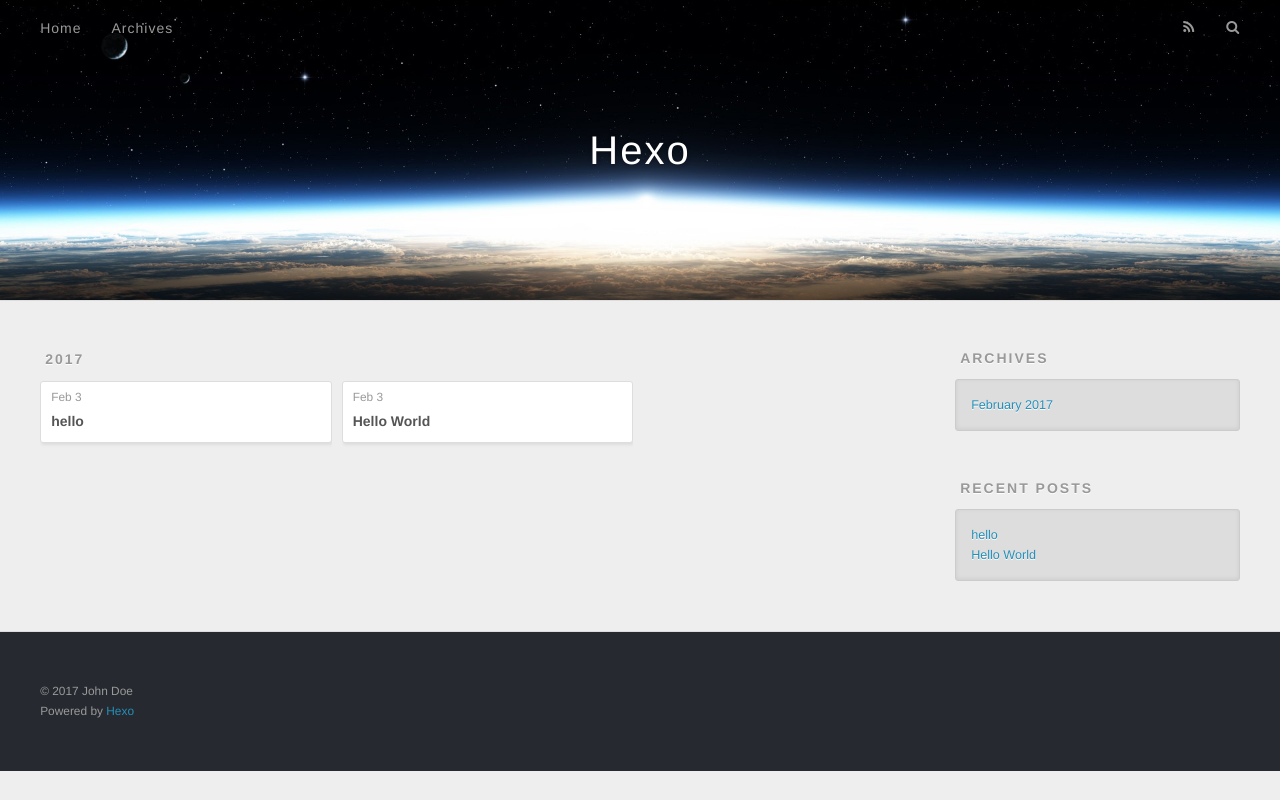
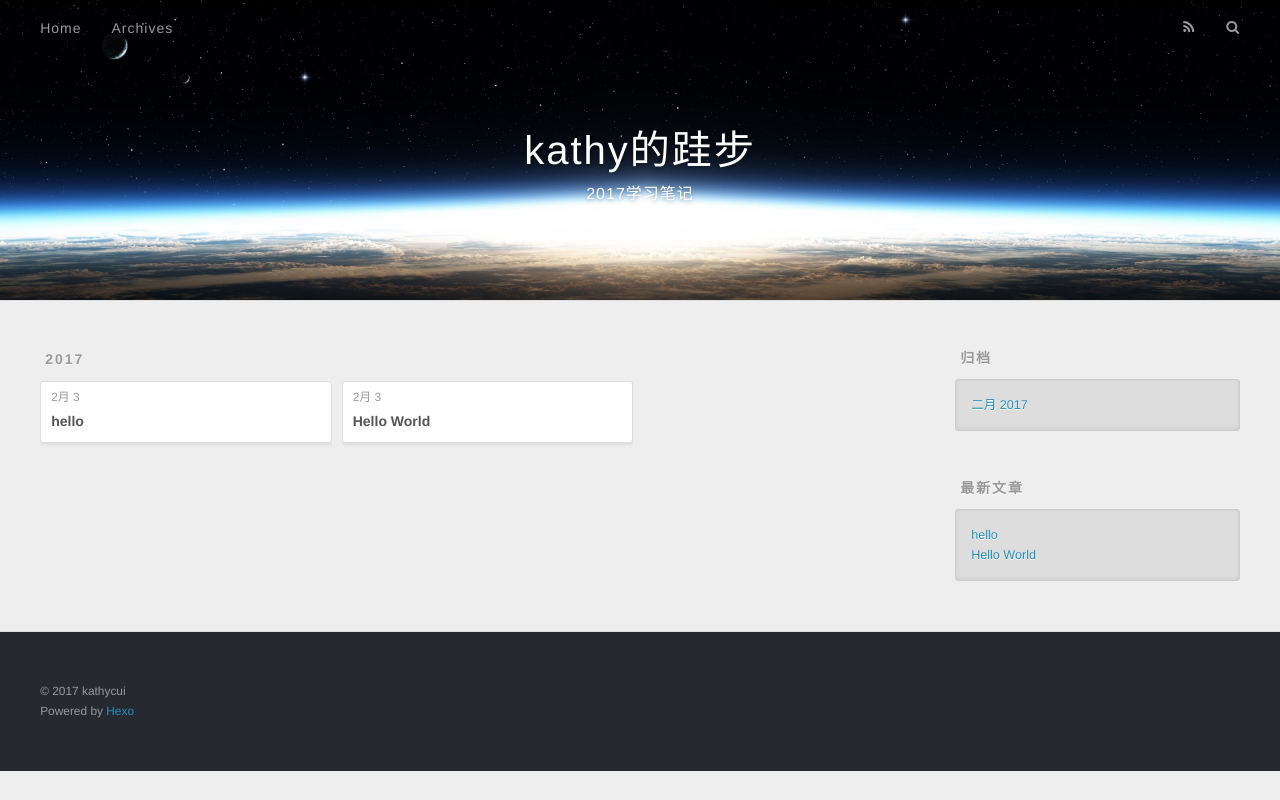
Before and after one commit to kathycui/kathycui.github.io, a plain HTML site: page archives/2017/02/index.html in a window 1280 px wide. Drawn offline with nearby package versions, Linux system fonts and the light colour scheme.

Commit message:
Site updated: 2017-02-03 18:44:25

```diff
--- a/archives/2017/02/index.html
+++ b/archives/2017/02/index.html
@@ -3,16 +3,19 @@
 <head>
   <meta charset="utf-8">
 
-  <title>Archives: 2017/2 | Hexo</title>
+  <title>归档: 2017/2 | kathy的跬步</title>
   <meta name="viewport" content="width=device-width, initial-scale=1, maximum-scale=1">
-  <meta property="og:type" content="website">
-<meta property="og:title" content="Hexo">
-<meta property="og:url" content="http://yoursite.com/archives/2017/02/index.html">
-<meta property="og:site_name" content="Hexo">
+  <meta name="description" content="start from zero">
+<meta property="og:type" content="website">
+<meta property="og:title" content="kathy的跬步">
+<meta property="og:url" content="http://kathycui.com/archives/2017/02/index.html">
+<meta property="og:site_name" content="kathy的跬步">
+<meta property="og:description" content="start from zero">
 <meta name="twitter:card" content="summary">
-<meta name="twitter:title" content="Hexo">
+<meta name="twitter:title" content="kathy的跬步">
+<meta name="twitter:description" content="start from zero">
 
-    <link rel="alternate" href="/atom.xml" title="Hexo" type="application/atom+xml">
+    <link rel="alternate" href="/atom.xml" title="kathy的跬步" type="application/atom+xml">
 
 
     <link rel="icon" href="/favicon.png">
@@ -33,8 +36,12 @@
   <div id="header-outer" class="outer">
     <div id="header-title" class="inner">
       <h1 id="logo-wrap">
-        <a href="/" id="logo">Hexo</a>
+        <a href="/" id="logo">kathy的跬步</a>
       </h1>
+
+        <h2 id="subtitle-wrap">
+          <a href="/" id="subtitle">2017学习笔记</a>
+        </h2>
 
     </div>
     <div id="header-inner" class="inner">
@@ -50,10 +57,10 @@
 
           <a id="nav-rss-link" class="nav-icon" href="/atom.xml" title="RSS Feed"></a>
 
-        <a id="nav-search-btn" class="nav-icon" title="Search"></a>
+        <a id="nav-search-btn" class="nav-icon" title="搜索"></a>
       </nav>
       <div id="search-form-wrap">
-        <form action="//google.com/search" method="get" accept-charset="UTF-8" class="search-form"><input type="search" name="q" results="0" class="search-form-input" placeholder="Search"><button type="submit" class="search-form-submit">&#xF002;</button><input type="hidden" name="sitesearch" value="http://yoursite.com"></form>
+        <form action="//google.com/search" method="get" accept-charset="UTF-8" class="search-form"><input type="search" name="q" results="0" class="search-form-input" placeholder="Search"><button type="submit" class="search-form-submit">&#xF002;</button><input type="hidden" name="sitesearch" value="http://kathycui.com"></form>
       </div>
     </div>
   </div>
@@ -76,7 +83,7 @@
   <div class="archive-article-inner">
     <header class="archive-article-header">
       <a href="/2017/02/03/hello/" class="archive-article-date">
-  <time datetime="2017-02-03T09:39:47.000Z" itemprop="datePublished">Feb 3</time>
+  <time datetime="2017-02-03T09:39:47.000Z" itemprop="datePublished">2月 3</time>
 </a>
 
 
@@ -95,7 +102,7 @@
   <div class="archive-article-inner">
     <header class="archive-article-header">
       <a href="/2017/02/03/hello-world/" class="archive-article-date">
-  <time datetime="2017-02-03T09:12:02.051Z" itemprop="datePublished">Feb 3</time>
+  <time datetime="2017-02-03T09:12:02.051Z" itemprop="datePublished">2月 3</time>
 </a>
 
 
@@ -126,9 +133,9 @@
 
 
   <div class="widget-wrap">
-    <h3 class="widget-title">Archives</h3>
+    <h3 class="widget-title">归档</h3>
     <div class="widget">
-      <ul class="archive-list"><li class="archive-list-item"><a class="archive-list-link" href="/archives/2017/02/">February 2017</a></li></ul>
+      <ul class="archive-list"><li class="archive-list-item"><a class="archive-list-link" href="/archives/2017/02/">二月 2017</a></li></ul>
     </div>
   </div>
 
@@ -136,7 +143,7 @@
 
 
   <div class="widget-wrap">
-    <h3 class="widget-title">Recent Posts</h3>
+    <h3 class="widget-title">最新文章</h3>
     <div class="widget">
       <ul>
 
@@ -160,7 +167,7 @@
 
   <div class="outer">
     <div id="footer-info" class="inner">
-      &copy; 2017 John Doe<br>
+      &copy; 2017 kathycui<br>
       Powered by <a href="http://hexo.io/" target="_blank">Hexo</a>
     </div>
   </div>
```
Also changed, not shown: 2017/02/03/hello-world/index.html (+16 -12 lines), 2017/02/03/hello/index.html (+16 -12 lines), archives/2017/index.html (+23 -16 lines), archives/index.html (+23 -16 lines), index.html (+23 -16 lines).
